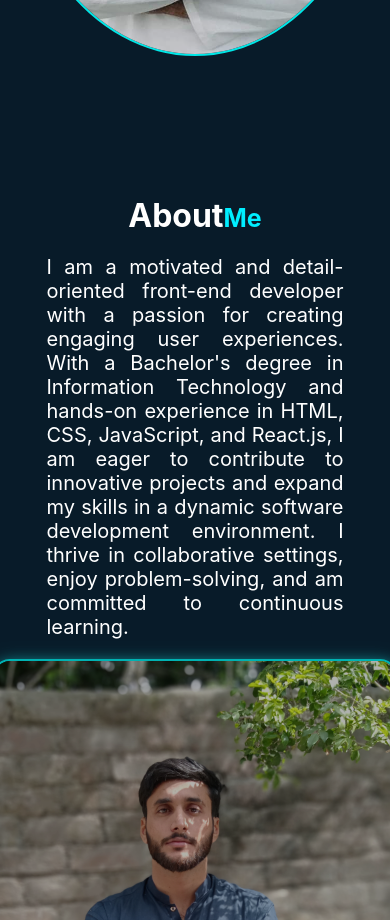
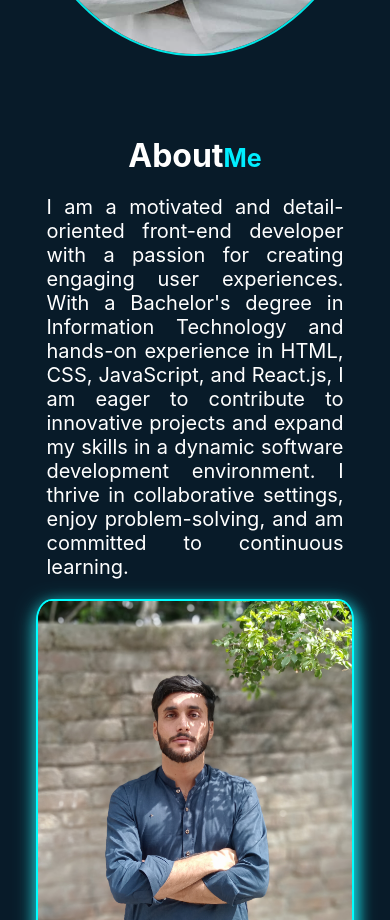
Before and after one commit to SamiUllah928/portfolio-frontend, a React (Create React App) app: page / in a window 390 px wide. Shown: the part 1080-2000 px from the top of the page. Built offline with nearby package versions, Linux system fonts and the light colour scheme.

Commit message:
add buttons

```diff
--- a/src/App.css
+++ b/src/App.css
@@ -103,8 +103,7 @@ h4 {
   cursor: pointer;
 }
 .icons > *:hover {
-  box-shadow: 0 4px 15px rgba(20, 216, 95, 0.735),
-    0 6px 20px rgba(48, 170, 170, 0.9);
+  filter: drop-shadow(5px 5px 10px solid rgb(0, 255, 221));
   background-color: var(--background-color);
 }
 .my-image {
@@ -133,46 +132,22 @@ h4 {
   border-radius: 20px;
   background-color: #1565c0;
   cursor: pointer;
-  opacity: 0.8;
   margin-top: 10px;
+  animation: color 2s ease-in 2s 10 normal;
 }
+
 #download-cv:hover {
   opacity: 1;
   padding-left: 5px;
-  transition: 0.3s;
+  transition: 0.5s ease-in;
+  background-color: white;
+  color: #0077b5;
 }
 
-/* @keyframes shake {
-  0%,
-  20%,
-  50%,
-  80%,
-  100% {
-    transform: translateY(0);
-  }
-  40% {
-    transform: translateX(5px);
-  }
-  60% {
-    transform: translateX(5px);
-  }
-}
-.icons > * {
-  animation: shake 3s infinite;
-  margin: 0 10px;
-}
-
-.facebook,
-.instagram,
-.linkedin,
-.whatsapp {
-  animation: shake 3s infinite;
-} */
 /* Hero Section Style End */
 
 /* About Me Style Start */
 .AboutMe {
-  /* width: 100%; */
   display: flex;
   justify-content: space-around;
   gap: 20px;
@@ -260,6 +235,7 @@ img:hover {
   color: white;
   border-radius: 10px;
   opacity: 0.8;
+  cursor: pointer;
 }
 .cardOne button:hover {
   border: 1px solid aqua;
@@ -538,6 +514,7 @@ input::placeholder {
     display: block;
     color: var(--color-aqua);
     font-size: 32px;
+    cursor: pointer;
   }
   .hero-section {
     display: flex;
@@ -669,6 +646,24 @@ input::placeholder {
     color: white;
     font-size: 14px;
   }
+  .AboutMe img {
+    height: 50vh;
+    object-fit: cover;
+    border-radius: 5%;
+    filter: brightness(100%);
+    border: 2px solid aqua;
+    box-shadow: 3px 6px 15px rgba(11, 239, 255, 0.735),
+      0 6px 20px rgba(46, 212, 212, 0.9);
+  }
+  .AboutMe {
+    display: flex;
+    justify-content: space-around;
+    gap: 20px;
+    align-items: center;
+    color: white;
+    padding: 0px 30px;
+    padding-bottom: 35px;
+  }
 }
 
 /* RESPONSIVE END */
```
